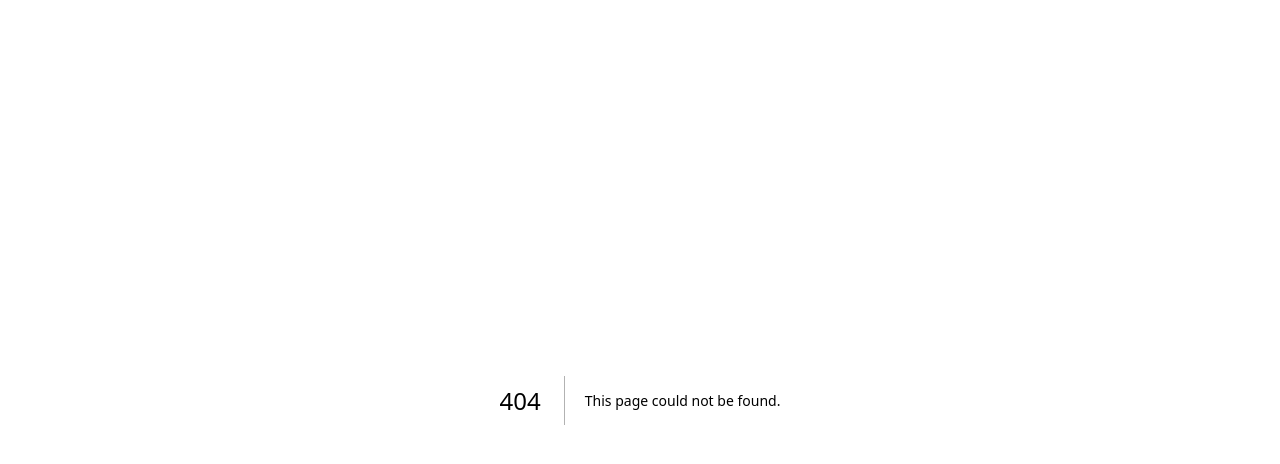
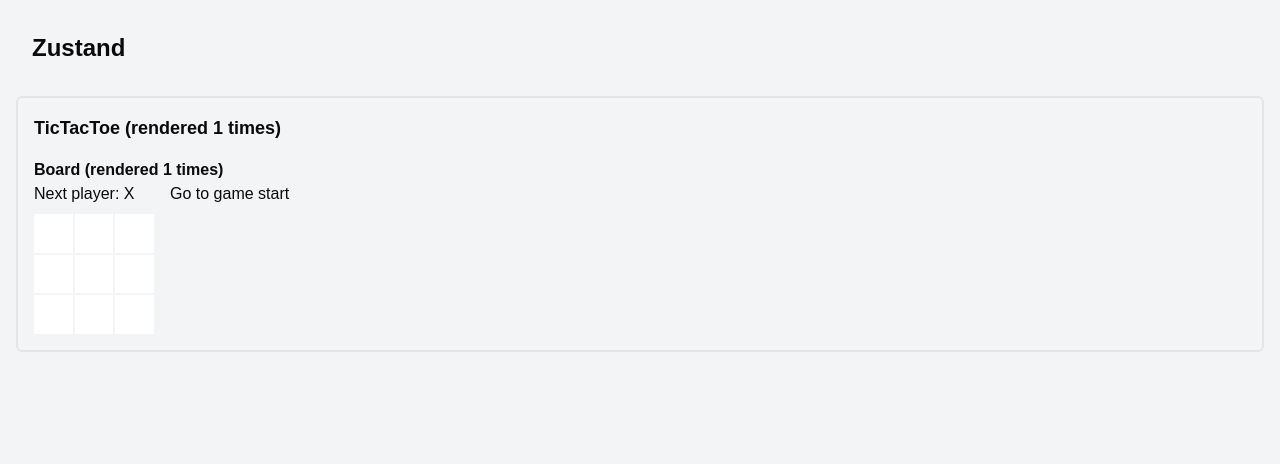
Before and after one commit to heecheon92/next15-test, a Next.js app: page /playground/zustand in a window 1280 px wide. Before the commit this address had no page. Shown: the top 464 px of the page. Built offline with nearby package versions, Linux system fonts and the light colour scheme.

Commit message:
zustand base test added

```diff
--- a/app/page.tsx
+++ b/app/page.tsx
@@ -6,6 +6,7 @@ export default function Home() {
       <Link href="/playground/shadcn">Shadcn</Link>
       <Link href="/playground/jotai">Jotai</Link>
       <Link href="/playground/automemo">Auto Memo (React Compiler)</Link>
+      <Link href="/playground/zustand">Zustand</Link>
     </div>
   );
 }
--- /dev/null
+++ b/app/playground/zustand/@tictactoe/page.tsx
@@ -0,0 +1,209 @@
+"use client";
+
+import { useRenderCount } from "@/app/util/render";
+import { cn } from "@/lib/utils";
+import { create } from "zustand";
+import { combine } from "zustand/middleware";
+
+export default function TicTacToe() {
+  const renderCount = useRenderCount();
+  return (
+    <div className="flex flex-col space-y-4 w-full h-full p-4 bg-gray-100 border-2 rounded-md">
+      <header className="text-lg font-bold">{`TicTacToe (rendered ${renderCount} times)`}</header>
+
+      <Game />
+    </div>
+  );
+}
+
+type BoardMark = "O" | "X" | null;
+type BoardRow = BoardMark[];
+
+type GameState = {
+  history: Array<BoardRow>;
+  currentMove: number;
+};
+
+type GameActions = {
+  setHistory: (
+    nextHistory:
+      | Array<BoardRow>
+      | ((prevHistory: Array<BoardRow>) => Array<BoardRow>)
+  ) => void;
+  setCurrentMove: (
+    nextCurrentMove: number | ((prevMove: number) => number)
+  ) => void;
+};
+
+const useGameStore = create(
+  combine<GameState, GameActions>(
+    {
+      history: [Array(9).fill(null)],
+      currentMove: 0,
+    },
+    (set, _get) => ({
+      setHistory: (nextHistory) => {
+        set((state) => ({
+          history:
+            typeof nextHistory === "function"
+              ? nextHistory(state.history)
+              : nextHistory,
+        }));
+      },
+      setCurrentMove: (nextCurrentMove) => {
+        set((state) => ({
+          currentMove:
+            typeof nextCurrentMove === "function"
+              ? nextCurrentMove(state.currentMove)
+              : nextCurrentMove,
+        }));
+      },
+    })
+  )
+);
+
+type SquareProps = {
+  value: string | null;
+  onSquareClick: () => void;
+};
+
+function Square({ value, onSquareClick }: SquareProps) {
+  return (
+    <button
+      className={cn(
+        "inline-flex items-center justify-center",
+        "p-0 bg-white border-[1px solid #999] outline-none",
+        "text-[1rem] font-bold"
+      )}
+      onClick={onSquareClick}
+    >
+      {value}
+    </button>
+  );
+}
+
+type BoardProps = {
+  xIsNext: boolean;
+  squares: BoardRow;
+  onPlay: (nextSquares: BoardRow) => void;
+};
+
+function Board({ xIsNext, squares, onPlay }: BoardProps) {
+  const winner = calculateWinner(squares);
+  const turns = calculateTurns(squares);
+  const player = xIsNext ? "X" : "O";
+  const status = calculateStatus(winner, turns, player);
+
+  function handleClick(i: number) {
+    if (squares[i] || winner) return;
+    const nextSquares = squares.slice();
+    nextSquares[i] = player;
+    onPlay(nextSquares);
+  }
+
+  return (
+    <>
+      <div className="mb-[0.5rem]">{status}</div>
+      <div
+        className={cn(
+          "grid grid-cols-3 grid-rows-3 gap-0.5",
+          "w-[calc(3*2.5rem)] h-[calc(3*2.5rem)] border-[1px solid #999]"
+        )}
+      >
+        {squares.map((squareValue, i) => (
+          <Square
+            key={`square-${i}`}
+            value={squareValue}
+            onSquareClick={() => handleClick(i)}
+          />
+        ))}
+      </div>
+    </>
+  );
+}
+
+function Game() {
+  const renderCount = useRenderCount();
+  const { history, setHistory, currentMove, setCurrentMove } = useGameStore();
+  const xIsNext = currentMove % 2 === 0;
+  const currentSquares = history[currentMove];
+
+  function handlePlay(nextSquares: BoardRow) {
+    const nextHistory = [...history.slice(0, currentMove + 1), nextSquares];
+    setHistory(nextHistory);
+    setCurrentMove(nextHistory.length - 1);
+  }
+
+  function jumpTo(nextMove: number) {
+    setCurrentMove(nextMove);
+  }
+
+  return (
+    <div className="flex flex-col">
+      <header className="font-semibold">{`Board (rendered ${renderCount} times)`}</header>
+
+      <div className="flex flex-row">
+        <div>
+          <Board
+            xIsNext={xIsNext}
+            squares={currentSquares}
+            onPlay={handlePlay}
+          />
+        </div>
+        <div className="ml-[1rem]">
+          <ol>
+            {history.map((_, historyIndex) => {
+              const description =
+                historyIndex > 0
+                  ? `Go to move #${historyIndex}`
+                  : "Go to game start";
+
+              return (
+                <li key={historyIndex}>
+                  <button onClick={() => jumpTo(historyIndex)}>
+                    {description}
+                  </button>
+                </li>
+              );
+            })}
+          </ol>
+        </div>
+      </div>
+    </div>
+  );
+}
+
+function calculateWinner(squares: BoardRow): string | null {
+  const lines = [
+    [0, 1, 2],
+    [3, 4, 5],
+    [6, 7, 8],
+    [0, 3, 6],
+    [1, 4, 7],
+    [2, 5, 8],
+    [0, 4, 8],
+    [2, 4, 6],
+  ];
+
+  for (let i = 0; i < lines.length; i++) {
+    const [a, b, c] = lines[i];
+    if (squares[a] && squares[a] === squares[b] && squares[a] === squares[c]) {
+      return squares[a];
+    }
+  }
+  return null;
+}
+
+function calculateTurns(squares: BoardRow): number {
+  return squares.filter((square) => !square).length;
+}
+
+function calculateStatus(
+  winner: string | null,
+  turns: number,
+  player: string
+): string {
+  if (!winner && !turns) return "Draw";
+  if (winner) return `Winner ${winner}`;
+  return `Next player: ${player}`;
+}
--- /dev/null
+++ b/app/playground/zustand/layout.tsx
@@ -0,0 +1,14 @@
+export default function JotaiLayout({
+  children,
+  tictactoe,
+}: {
+  children: React.ReactNode;
+  tictactoe: React.ReactNode;
+}) {
+  return (
+    <div className="flex flex-col space-y-4 w-full min-h-screen p-4 bg-gray-100">
+      {children}
+      {tictactoe}
+    </div>
+  );
+}
--- /dev/null
+++ b/app/playground/zustand/page.tsx
@@ -0,0 +1,7 @@
+export default function ZustandMain() {
+  return (
+    <div className="flex flex-col space-y-4 w-full p-4">
+      <header className="text-2xl font-bold">Zustand</header>
+    </div>
+  );
+}
--- a/package.json
+++ b/package.json
@@ -44,7 +44,8 @@
     "react-icons": "^5.4.0",
     "tailwind-merge": "^2.6.0",
     "tailwindcss-animate": "^1.0.7",
-    "vaul": "^1.1.2"
+    "vaul": "^1.1.2",
+    "zustand": "^5.0.3"
   },
   "devDependencies": {
     "@eslint/eslintrc": "^3",
```
Also changed, not shown: 1 other file (tests, documents, lock files or other folders).
